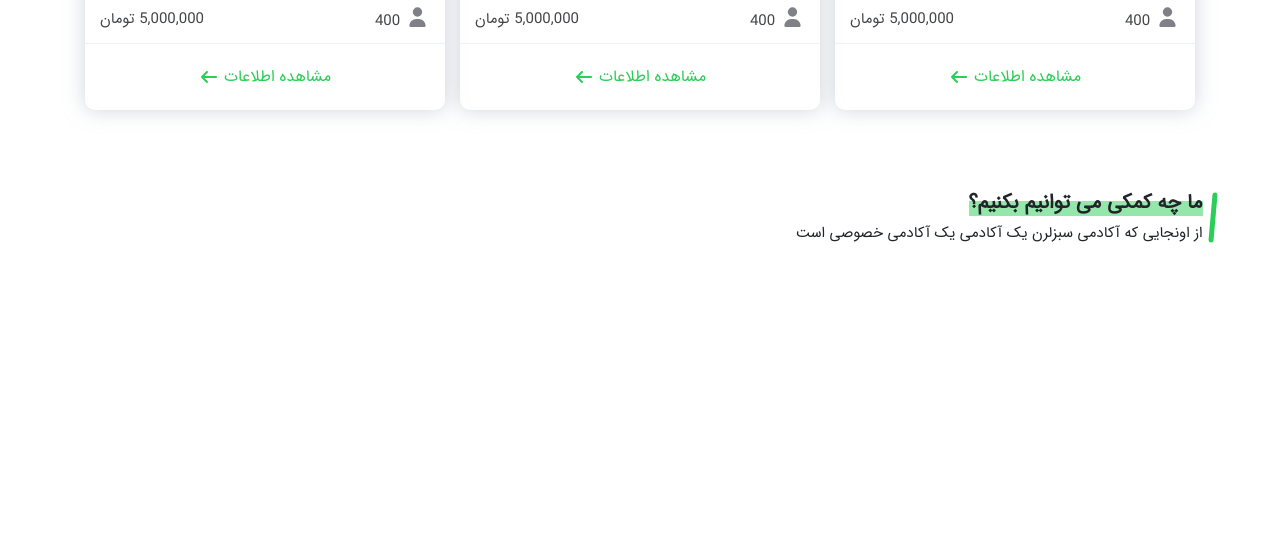
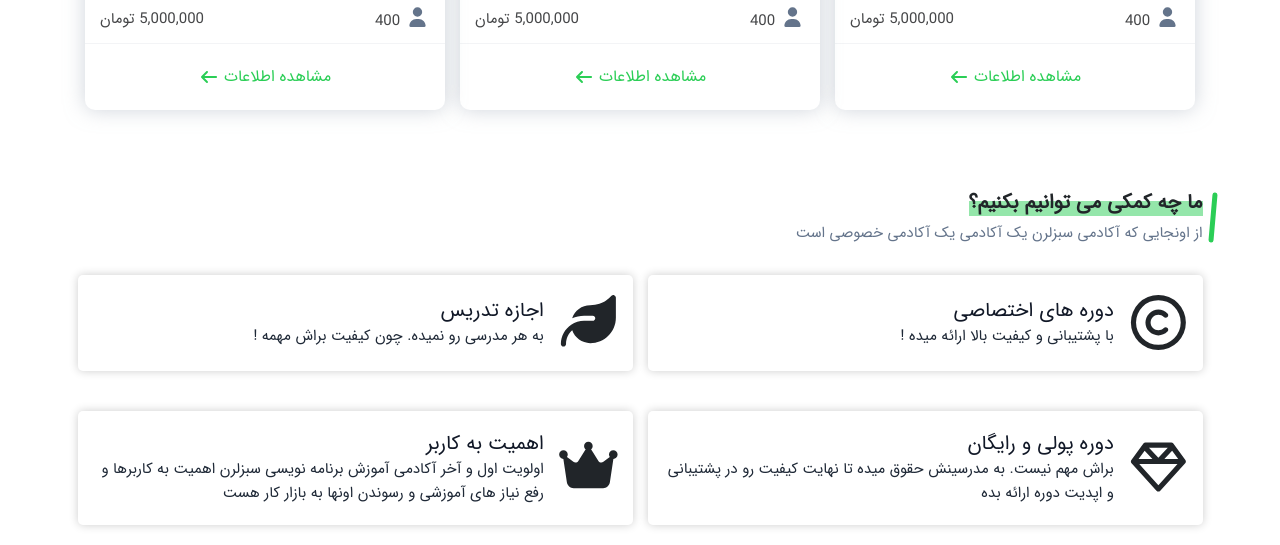
Before and after one commit to Hossein-NP/SabzLearn-Advanced, a plain HTML site: page index.html in a window 1280 px wide. Shown: the part 1565-2110 px from the top of the page. Before the commit the page ends 1820 px from the top, so only its background shows below. Drawn offline with Linux system fonts and the light colour scheme.

Commit message:
helper box

```diff
--- a/css/index.css
+++ b/css/index.css
@@ -375,5 +375,40 @@ i {
   gap: 0.5rem;
 }
 /*>>>>>>>>>>>>>>>> Finish courses content styles */
+/* Finish courses section style  */
 
-/* Finish courses section style  */
+/* Start help section style  */
+.helper-section__box {
+  margin: 2rem 0;
+  border-radius: 0.5rem;
+  box-shadow: 0 0 10px rgba(0, 0, 0, 0.2);
+  padding: 2rem 1rem;
+  display: flex;
+  align-items: center;
+}
+
+.helper-section__box-icon {
+  font-size: 5.5rem;
+  margin-left: 1rem;
+}
+
+.helper-section__box-left {
+  display: flex;
+  flex-direction: column;
+}
+
+.helper-section__box-title {
+  font-family: var(--primary-font);
+  font-size: var(--fs-h3);
+  line-height: var(--lh-tight);
+  color: var(--color-gray-900);
+}
+
+.helper-section__box-subtitle {
+  font-family: var(--primary-font);
+  font-size: var(--fs-h4);
+  line-height: var(--lh-normal);
+  color: var(--color-gray-800);
+}
+
+/* Finish help section style  */
--- a/css/section-title.css
+++ b/css/section-title.css
@@ -43,4 +43,5 @@
 .section-head__subtitle  {
   font-size: var(--fs-h4);
   line-height: var(--lh-normal);
+  color: var(--color-gray-500);
 }
--- a/css/variables.css
+++ b/css/variables.css
@@ -2,8 +2,10 @@
   --primary-color: #2bce56;
   --white-color: #fff;
   --dark-color: #464749;
-  --color-gray-100: #f0f2f7;
-  --color-gray-500: #7f8187;
+  --color-gray-100: #f3f4f6;
+  --color-gray-500: #64748b;
+  --color-gray-800: #1f2937;
+  --color-gray-900: #111827;
   --primary-font: IRANSans;
   --fn-ir-ultralight: IRANSans_UltraLight;
   --fn-ir-medium: IRANSans_Medium;
--- a/index.html
+++ b/index.html
@@ -475,6 +475,56 @@
           <p class="helper-section__subtitle section-head__subtitle">از اونجایی که آکادمی سبزلرن یک آکادمی یک آکادمی خصوصی است</p>
       </div>
     </div>
+    <div class="helper-section__content">
+      <div class="container">
+        <div class="row">
+          <div class="col-6">
+            <div class="helper-section__box">
+              <div class="helper-section__box-rigth">
+                <i class="far fa-copyright helper-section__box-icon"></i>
+              </div>
+              <div class="helper-section__box-left">
+                <span class="helper-section__box-title">دوره های اختصاصی</span>
+                <span class="helper-section__box-subtitle">با پشتیبانی و کیفیت بالا ارائه میده !</span>
+              </div>
+            </div>
+          </div>
+          <div class="col-6">
+            <div class="helper-section__box">
+              <div class="helper-section__box-rigth">
+                <i class="fas fa-leaf helper-section__box-icon"></i>
+              </div>
+              <div class="helper-section__box-left">
+                <span class="helper-section__box-title">اجازه تدریس</span>
+                <span class="helper-section__box-subtitle">به هر مدرسی رو نمیده. چون کیفیت براش مهمه !</span>
+              </div>
+            </div>
+          </div>
+          <div class="col-6">
+            <div class="helper-section__box">
+              <div class="helper-section__box-rigth">
+                <i class="fas far fa-gem helper-section__box-icon"></i>
+              </div>
+              <div class="helper-section__box-left">
+                <span class="helper-section__box-title">دوره پولی و رایگان</span>
+                <span class="helper-section__box-subtitle">براش مهم نیست. به مدرسینش حقوق میده تا نهایت کیفیت رو در پشتیبانی و اپدیت دوره ارائه بده</span>
+              </div>
+            </div>
+          </div>
+          <div class="col-6">
+            <div class="helper-section__box">
+              <div class="helper-section__box-rigth">
+                <i class="fas fa-crown helper-section__box-icon"></i>
+              </div>
+              <div class="helper-section__box-left">
+                <span class="helper-section__box-title">اهمیت به کاربر</span>
+                <span class="helper-section__box-subtitle">اولویت اول و آخر آکادمی آموزش برنامه نویسی سبزلرن اهمیت به کاربرها و رفع نیاز های آموزشی و رسوندن اونها به بازار کار هست</span>
+              </div>
+            </div>
+          </div>
+        </div>
+      </div>
+    </div>
    </div>
   <!-- Finish help section  -->
 
```
